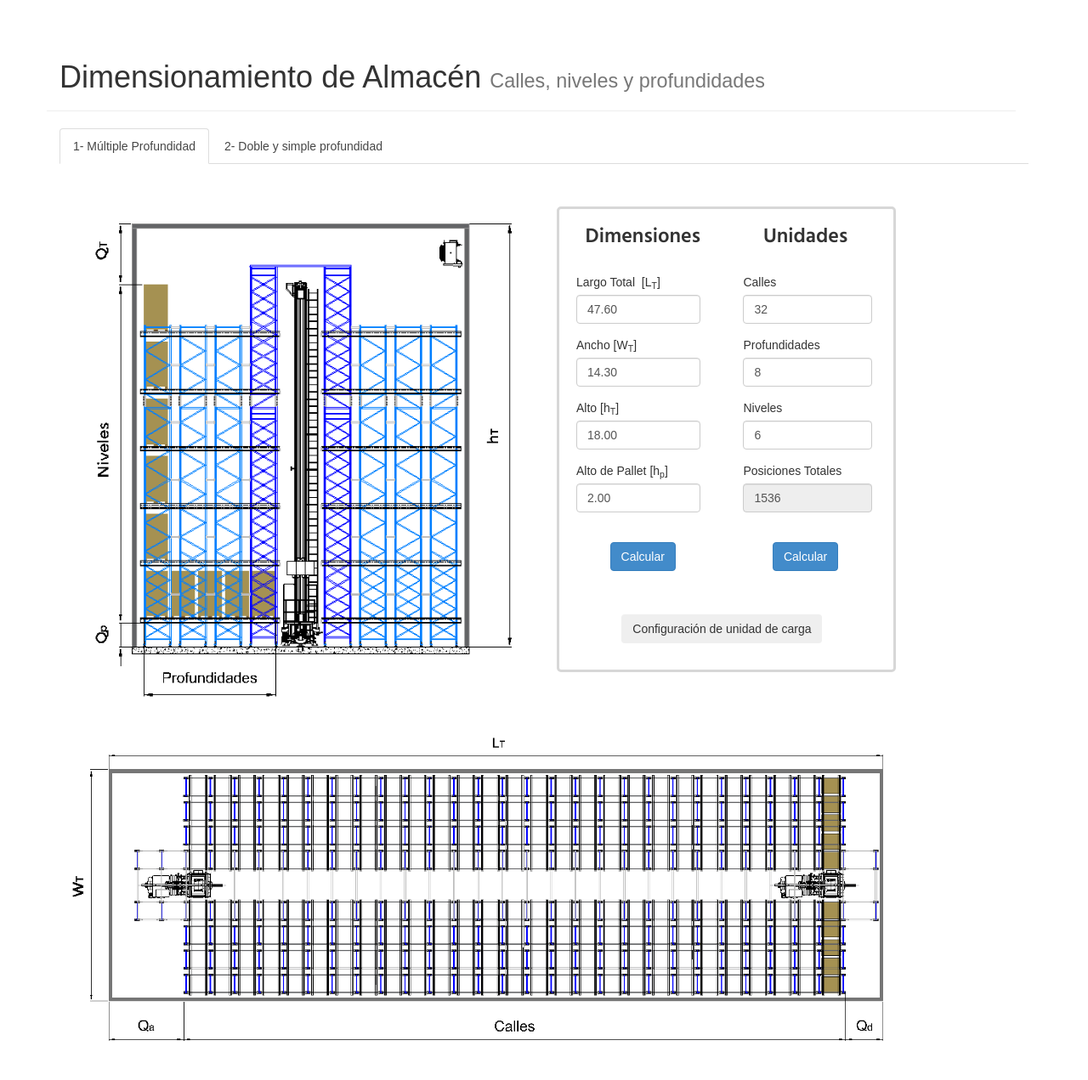
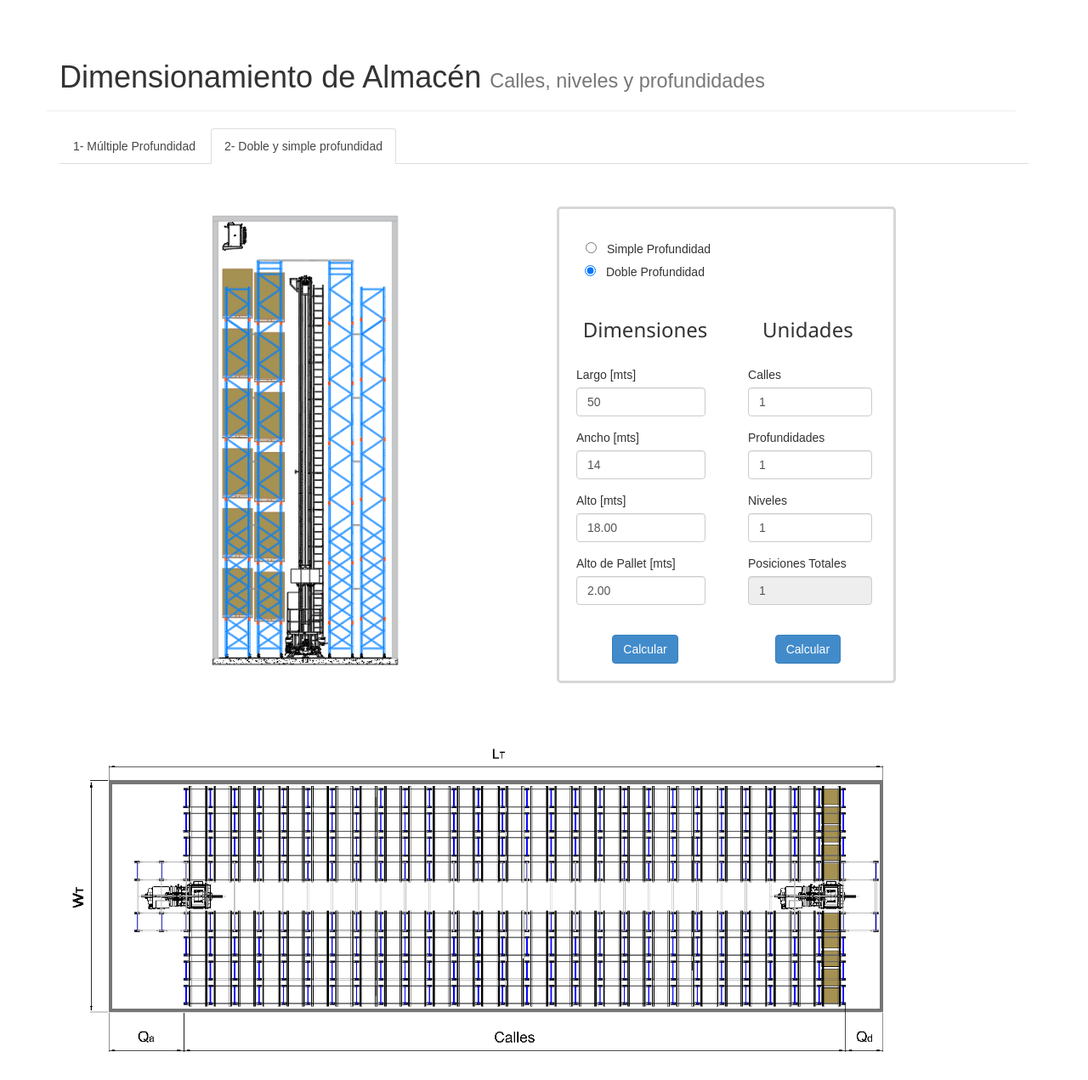
Before and after one commit to bbandeo/crosetto-aux, a PHP site: page / in a window 1280 px wide. Shown: the part 80-1351 px from the top of the page at 85% size. Before the commit the page ends 1305 px from the top, so only its background shows below. Run offline with PHP 8.4, Linux system fonts and the light colour scheme; some libraries are stand-ins or nearby versions; some web fonts are replaced.

Commit message:
Cambia imagen si simple o doble, inicio desarrollo calculos de area

```diff
--- a/index.html
+++ b/index.html
@@ -121,21 +121,42 @@
           </div>
           <!-- TAB SIMPLE Y DOBLE PROFUNDIDAD -->
           <div role="tabpanel" class="tab-pane contenido" id="simple">
-            <form class="ware-selection" style="grid-column: 1/8; flex-wrap: wrap; align-items: right">
+
+                          <!-- VER RADIO BUTTON CLASSES DE BOOTSTRAP - google
+
+                          TO : DO
+
+                          fixed size img container - paired with wrappercalc
+                          measures and sizes with acad & ..photos
+
+
+                          -->
+
+            <!-- <form class="ware-selection" style="grid-column: 1/8; flex-wrap: wrap; align-items: right">
               <hr />
               <div class="check" style="align-content: right">
                 <input type="radio" id="radioSimple" name="tipoAlmacen" value="Simple" style="align-content: right" />
                 <label for="radioSimple" style="align-content: right">  Simple Profundidad</label><br />
               </div>
-              <!-- VER RADIO BUTTON CLASSES DE BOOTSTRAP - google -->
+
               <div class="check">
                 <input type="radio" id="radioDoble" name="tipoAlmacen" value="Doble" checked="checked" />
                 <label for="radioDoble">  Doble Profundidad</label><br />
               </div>
               <hr />
-            </form>
+            </form> -->
             <div class="wrapper">
               <div class="wrappercalc">
+                <div class="form">
+                  <br>
+                  <form class="ware-selection" id="tipo" >
+                    <input type="radio" id="radioSimple" name="tipoAlmacen" value="Simple" style="align-content: right" />
+                    <label for="radioSimple" style="align-content: right">  Simple Profundidad</label><br />
+                    <input type="radio" id="radioDoble" name="tipoAlmacen" value="Doble" checked="checked" />
+                    <label for="radioDoble">  Doble Profundidad</label><br />
+                  </form>
+                  <!-- <hr> -->
+                </div>
                 <div class="dimensiones">
                   <h3 style="text-align: center; font-family: 'Segoe UI', Tahoma, Geneva, Verdana, sans-serif">Dimensiones</h3>
                   <div class="form-group" style="padding: 0 30px 0 20px">
@@ -156,7 +177,7 @@
                     <input type="number" class="form-control" id="altopallet_m" placeholder="" value="2.00" />
                   </div>
                   <div class="buttonHolder">
-                    <button onclick="calcularSIMPLEDOBLE()" type="#" class="btn btn-primary">Calcular</button>
+                    <button onclick="calcularSimple()" type="#" class="btn btn-primary">Calcular</button>
                   </div>
                 </div>
 
@@ -185,7 +206,7 @@
                 </div>
               </div>
               <div class="imagen">
-                <br />
+                <!-- <br /> -->
                 <img src="img/transDoble.png" name="simpledoble" id="simpledoble" class=".et-cart-info img-responsive" alt="Responsive image" />
               </div>
               <div class="imagen-bottom">
--- a/js/script.js
+++ b/js/script.js
@@ -1,4 +1,9 @@
 $(document).ready(() => {
+
+  $('.nav-tabs a[href="#simple"]').tab('show');
+
+
+
   let macros = values[0].medidas;
   let tabAlto = values[1].pestana_alto;
   let tabAncho = values[2].pestana_ancho;
@@ -26,7 +31,7 @@ $(document).ready(() => {
 
   calcularMultiprof();
 
-  // ELEGIR SIMPLE O DOBLE
+  // CAMBIAR IMAGEN(es) SIMPLE O DOBLE
   $("input:radio[name=tipoAlmacen]").click(function() {
     let value = $(this).val();
     let image_name;
@@ -40,7 +45,9 @@ $(document).ready(() => {
         }
     }
      $('#simpledoble').attr('src', image_name);
-});
+  });
+
+
 
   $(".calcular2").click(() => {
     calcularDimensionesMultiprof();
@@ -146,3 +153,58 @@ function calcularLargoMultiprof() {
   document.getElementById("altopallet_m").value = alturaPallet;
   calcularDimensionesMultiprof();
 }
+
+function calcularSimple() {
+  let output = $('input[name=tipoAlmacen]:checked', '#tipo').val();
+  console.log(output);
+}
+function calcularDimensionesSimple() {
+
+
+
+}
+
+
+function calcularSimple() {
+  let output = $('input[name=tipoAlmacen]:checked', '#tipo').val();
+  console.log(output);
+  let profundidades = 0;
+  if (output == 'Simple') {profundidades = 2}
+    else if ( output == 'Doble') {profundidades = 4};
+  console.log(profundidades);
+  // CALCULO EL ANCHO
+    // let i = 0;
+    // while (i*(profundidades * fondoPasillo + pasillo) < ancho) {i++}
+    // for (i = 0 ; iPasillos < anchos ; i++)
+    // {
+    // anchoEquipo = i(4*prof+pasillo)
+    //   calculusAnchus();
+    // }
+}
+
+
+
+
+
+
+
+
+
+
+
+
+// $(document).keypress(function(e) {
+//   console.log(e)
+//   if(e.which == 49) {//1
+//     $('.nav-tabs a[href="#multiple"]').tab('show');
+//     console.log("called 1");
+//   }
+//   if(e.which == 50) {//2
+//     console.log("called 2");
+//     $('.nav-tabs a[href="#simple"]').tab('show');
+//   }
+// });
+// function getSelectedTabIndex() {
+//   return $("#TabList").tabs('option', 'selected');
+// }
+// $("#TabList").tabs('option', 'active')
--- a/styles/style.css
+++ b/styles/style.css
@@ -228,6 +228,25 @@ input::-webkit-inner-spin-button {
 input[type=number] {
   -moz-appearance: textfield;
 }
+div.form{
+  display: block;
+  /* margin-bottom: 4rem; */
+  /* border-style: solid;  */
+  /* border-radius: 0.5rem;  */
+  /* border-width: 0.3rem;  */
+  /* border-color: #f5f5f5; */
+  margin-left: 15%;
+  margin-top: 15px;
+  /* align-items: center; */
+  /* align-content: center; */
+  /* text-align: center; */
+}
+form.ware-selection{
+  display: inline;
+  margin-left:auto;
+  margin-right: auto;
+   text-align: left;
+}
 /*
 input[type="checkbox"], input[type="radio"]  {
   display:none;
```
